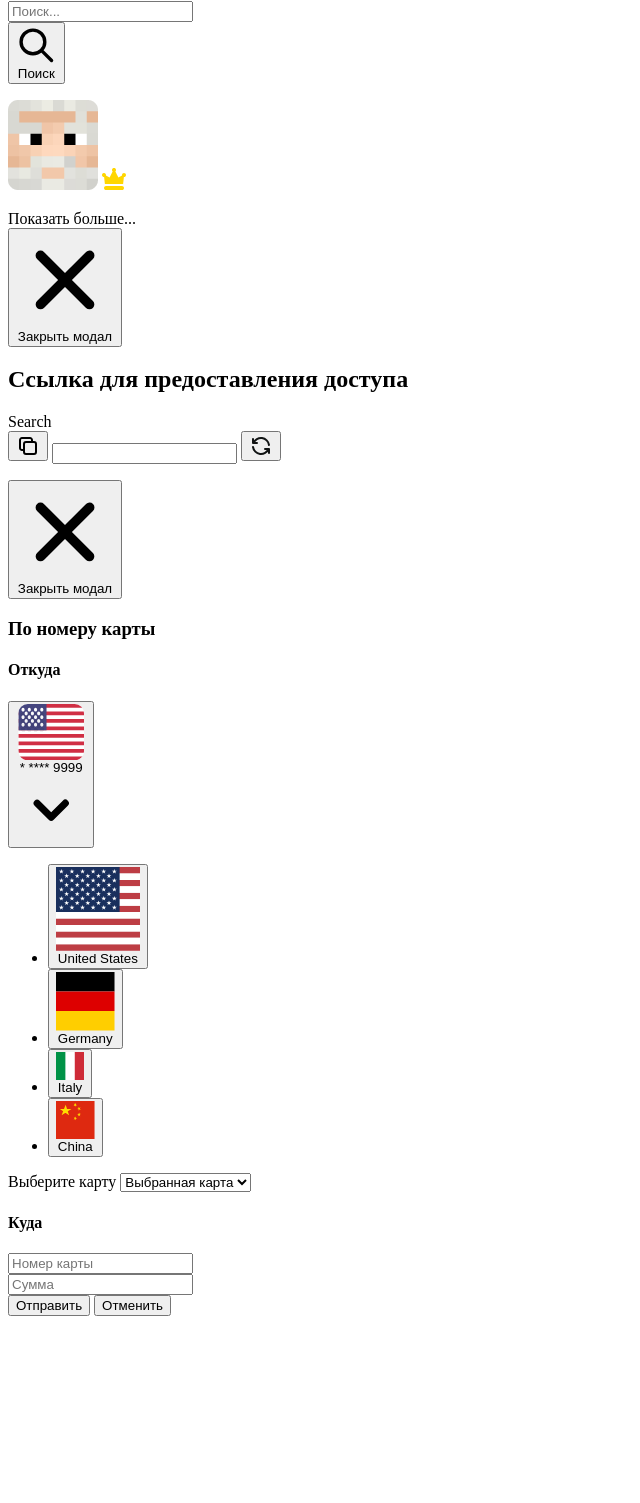
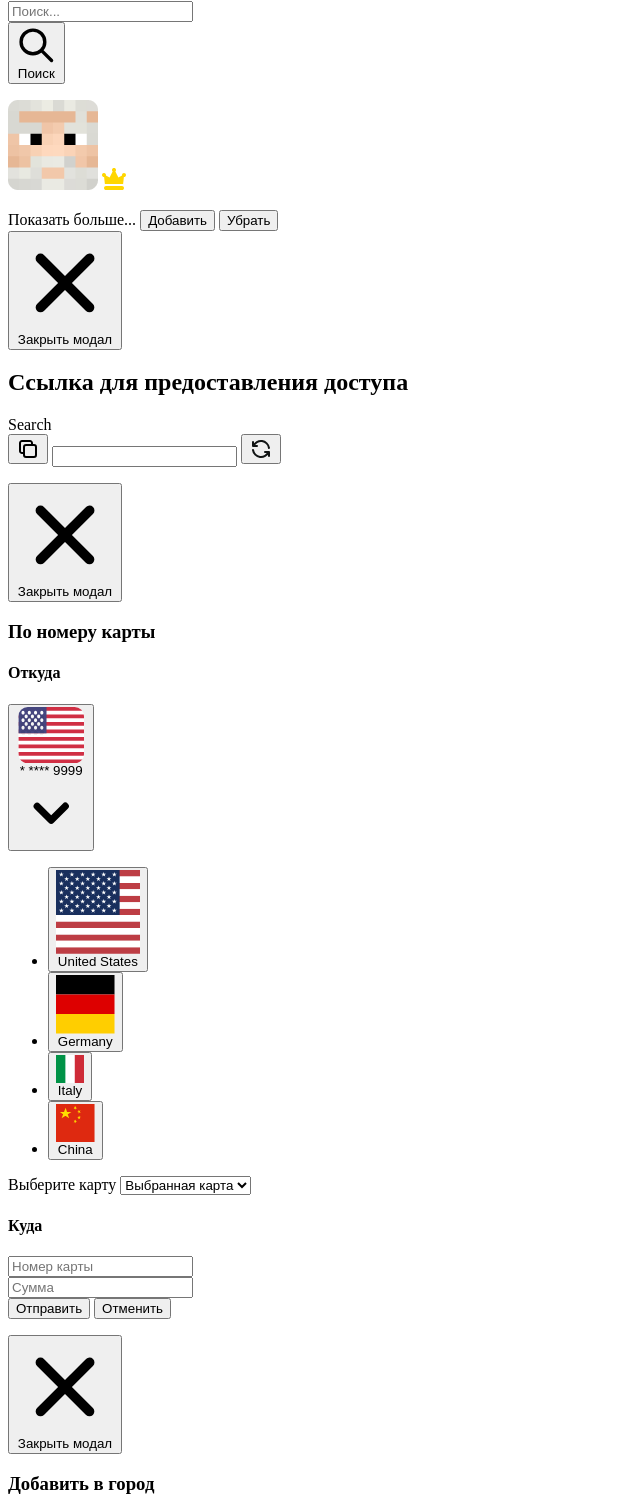
Before and after one commit to AnvilM/PHP-VoxelCraft, a PHP site: the page made by src/views/Town/Edit.php in a window 1280 px wide. Shown: the part 4997-6500 px from the top of the page, without its empty margins (0-640 px from the left). Before the commit the page ends 6313 px from the top, so only its background shows below. Run offline with PHP 8.4, Linux system fonts and the light colour scheme; the template is opened without the code that fills it, so the values that code supplies are empty.

Commit message:
add remove sity users

```diff
--- a/src/views/Home/Stats.php
+++ b/src/views/Home/Stats.php
@@ -48,7 +48,7 @@
                                 </clipPath>
                             </defs>
                         </svg>
-                        ip-server.ru
+                        mc.voxelcraft.ru
                     </p>
                 </div>
                 <script>
--- /dev/null
+++ b/src/views/Partials/modals/adduser.php
@@ -0,0 +1,36 @@
+<!-- Main modal -->
+<div id="adduser" tabindex="-1" aria-hidden="true"
+    class="fixed top-0 left-0 right-0 z-50 hidden w-full p-4 overflow-x-hidden overflow-y-auto md:inset-0 h-[calc(100%-1rem)] md:h-full">
+    <div class="relative w-full h-full max-w-lg md:h-auto">
+        <!-- Modal content -->
+        <div class="relative bg-white rounded-lg shadow dark:bg-tavern-black">
+            <button type="button"
+                class="absolute top-3 right-2.5 text-gray-400 bg-transparent hover:bg-gray-200 hover:text-gray-900 rounded-lg text-sm p-1.5 ml-auto inline-flex items-center dark:hover:bg-gray-800 dark:hover:text-white"
+                data-modal-hide="adduser">
+                <svg aria-hidden="true" class="w-5 h-5" fill="currentColor" viewBox="0 0 20 20"
+                    xmlns="http://www.w3.org/2000/svg">
+                    <path fill-rule="evenodd"
+                        d="M4.293 4.293a1 1 0 011.414 0L10 8.586l4.293-4.293a1 1 0 111.414 1.414L11.414 10l4.293 4.293a1 1 0 01-1.414 1.414L10 11.414l-4.293 4.293a1 1 0 01-1.414-1.414L8.586 10 4.293 5.707a1 1 0 010-1.414z"
+                        clip-rule="evenodd"></path>
+                </svg>
+                <span class="sr-only">Закрыть модал</span>
+            </button>
+            <div class="px-6 py-6 lg:px-8">
+                <h3 class="mb-4 text-base text-gray-900 dark:text-white">Добавить в город</h3>
+                <form class="space-y-6" action="#">
+                    <select id="countries"
+                        class="bg-gray-50 border border-gray-300 text-gray-900 text-sm rounded-lg focus:ring-blue-500 focus:border-blue-500 block w-full p-2.5 dark:bg-tavern-black dark:border-[#95F867] dark:placeholder-[#95F867] dark:text-white dark:focus:ring-[#95F867] dark:focus:border-[#95F867]">
+                        <option selected>Никнейм игрока</option>
+                        <option value="US">ник</option>
+                        <option value="CA">ник</option>
+                        <option value="FR">ник</option>
+                        <option value="DE">ник</option>
+                    </select>
+                    <button type="submit"
+                        class="w-full text-[#95F867] bg-blue-700 hover:bg-blue-800 focus:ring-4 focus:outline-none focus:ring-blue-300 font-medium rounded-lg text-sm px-5 py-2.5 text-center dark:bg-[#2D5027] dark:hover:bg-[#2D5027] dark:focus:ring-[#95F867]">Добавить</button>
+
+                </form>
+            </div>
+        </div>
+    </div>
+</div>
--- /dev/null
+++ b/src/views/Partials/modals/removeuser.php
@@ -0,0 +1,36 @@
+<!-- Main modal -->
+<div id="removeuser" tabindex="-1" aria-hidden="true"
+    class="fixed top-0 left-0 right-0 z-50 hidden w-full p-4 overflow-x-hidden overflow-y-auto md:inset-0 h-[calc(100%-1rem)] md:h-full">
+    <div class="relative w-full h-full max-w-lg md:h-auto">
+        <!-- Modal content -->
+        <div class="relative bg-white rounded-lg shadow dark:bg-tavern-black">
+            <button type="button"
+                class="absolute top-3 right-2.5 text-gray-400 bg-transparent hover:bg-gray-200 hover:text-gray-900 rounded-lg text-sm p-1.5 ml-auto inline-flex items-center dark:hover:bg-gray-800 dark:hover:text-white"
+                data-modal-hide="removeuser">
+                <svg aria-hidden="true" class="w-5 h-5" fill="currentColor" viewBox="0 0 20 20"
+                    xmlns="http://www.w3.org/2000/svg">
+                    <path fill-rule="evenodd"
+                        d="M4.293 4.293a1 1 0 011.414 0L10 8.586l4.293-4.293a1 1 0 111.414 1.414L11.414 10l4.293 4.293a1 1 0 01-1.414 1.414L10 11.414l-4.293 4.293a1 1 0 01-1.414-1.414L8.586 10 4.293 5.707a1 1 0 010-1.414z"
+                        clip-rule="evenodd"></path>
+                </svg>
+                <span class="sr-only">Закрыть модал</span>
+            </button>
+            <div class="px-6 py-6 lg:px-8">
+                <h3 class="mb-4 text-base text-gray-900 dark:text-white">Удалить из города</h3>
+                <form class="space-y-6" action="#">
+                    <select id="countries"
+                        class="bg-gray-50 border border-gray-300 text-gray-900 text-sm rounded-lg focus:ring-blue-500 focus:border-blue-500 block w-full p-2.5 dark:bg-tavern-black dark:border-[#503127] dark:placeholder-[#503127] dark:text-white dark:focus:ring-[#503127] dark:focus:border-[#503127]">
+                        <option selected>Никнейм игрока</option>
+                        <option value="US">ник</option>
+                        <option value="CA">ник</option>
+                        <option value="FR">ник</option>
+                        <option value="DE">ник</option>
+                    </select>
+                    <button type="submit"
+                        class="w-full text-[#FF866B] bg-blue-700 hover:bg-blue-800 focus:ring-4 focus:outline-none focus:ring-blue-300 font-medium rounded-lg text-sm px-5 py-2.5 text-center dark:bg-[#503127] dark:hover:bg-[#503127] dark:focus:ring-[#FF866B]">Удалить</button>
+
+                </form>
+            </div>
+        </div>
+    </div>
+</div>
--- a/src/views/Town/Edit.php
+++ b/src/views/Town/Edit.php
@@ -352,9 +352,10 @@
                                             }
                                         }
                                     ?>
-                                    <a
-                                        class="show-more text-tavern-link hover:text-blue-500 hover:underline text-base font-semibold cursor-pointer" onclick="showAllUsers()">Показать
+                                    <a class="show-more text-tavern-link hover:text-blue-500 hover:underline text-base font-semibold cursor-pointer" onclick="showAllUsers()">Показать
                                         больше...</a>
+                                    <button type="button" data-modal-target="adduser" data-modal-toggle="adduser" class="mt-4 w-full text-[#95F867] bg-blue-700 hover:bg-blue-800 focus:ring-4 focus:outline-none focus:ring-blue-300 font-medium rounded-lg text-sm px-5 py-2.5 text-center dark:bg-[#2D5027] dark:hover:bg-[#2D5027] dark:focus:ring-[#95F867]">Добавить</button>
+                                    <button type="button" data-modal-target="removeuser" data-modal-toggle="removeuser" class="mt-4 w-full text-[#FF866B] bg-blue-700 hover:bg-blue-800 focus:ring-4 focus:outline-none focus:ring-blue-300 font-medium rounded-lg text-sm px-5 py-2.5 text-center dark:bg-[#503127] dark:hover:bg-[#503127] dark:focus:ring-[#FF866B]">Убрать</button>
                                 </div>
 
 
@@ -366,6 +367,8 @@
         </main>
         <?require 'src\views\Partials\modals\link.php';?>
         <?require 'src\views\Partials\modals\transfermoney.php';?>
+        <?require 'src\views\Partials\modals\adduser.php';?>
+        <?require 'src\views\Partials\modals\removeuser.php';?>
 </body>
 <script src="https://cdn.jsdelivr.net/npm/swiper@9/swiper-element-bundle.min.js"></script>
 
```
Also changed, not shown: src/views/Profile/Index.php (+4 -4 lines).
